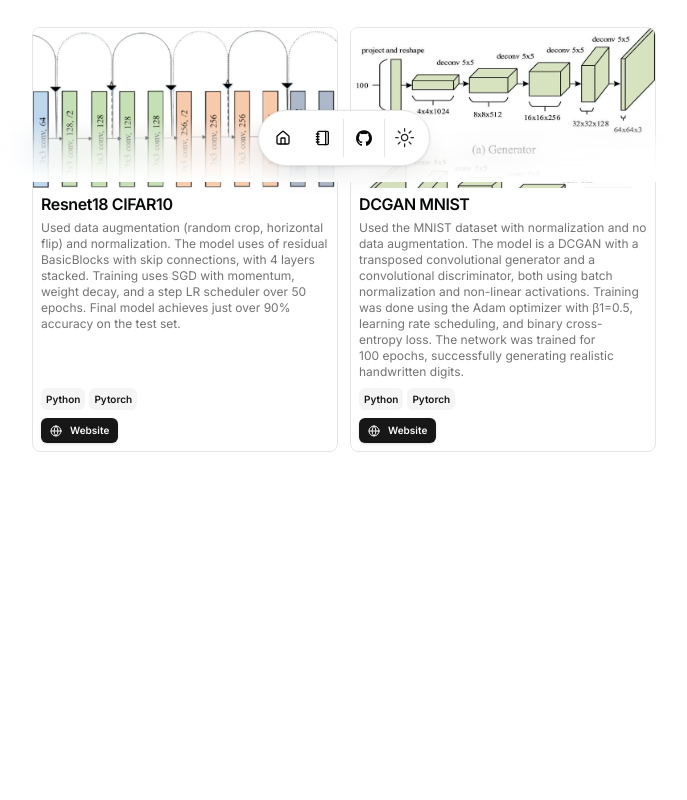
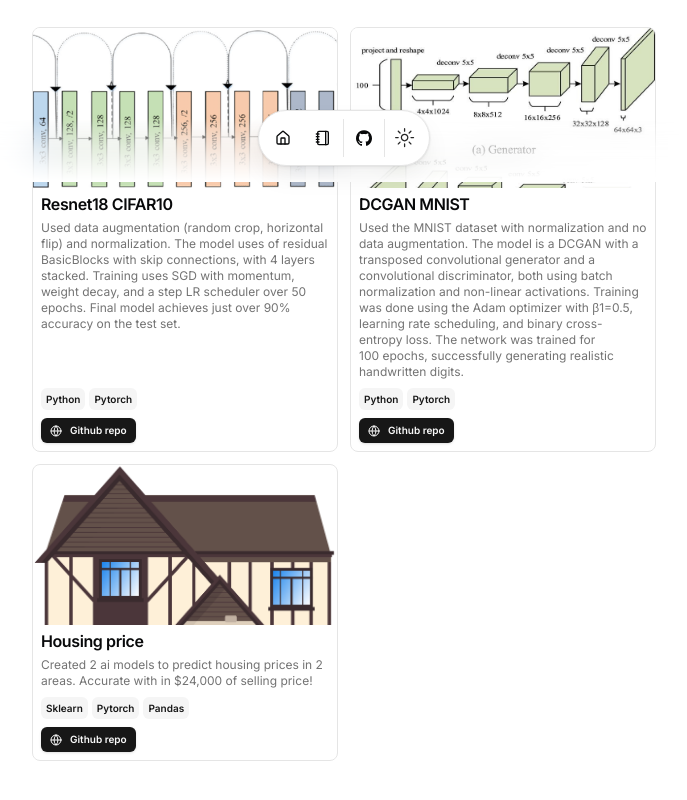
Before and after one commit to DeveloperRadleighPompei/radleighpompei, a Next.js app: page / in a window 1280 px wide. Shown: the part 618-1418 px from the top of the page, without its empty margins (296-983 px from the left). Before the commit the page ends 1220 px from the top, so only its background shows below. Built offline with nearby package versions, Linux system fonts and the light colour scheme.

Commit message:
added housing price

```diff
--- a/src/data/resume.tsx
+++ b/src/data/resume.tsx
@@ -17,6 +17,7 @@
     "Seaborn",
     "Matplotlib",
     "C++",
+    "Rust",
   ],
   navbar: [
     { href: "/", icon: HomeIcon, label: "Home" },
@@ -55,7 +56,7 @@
       ],
       links: [
         {
-          type: "Website",
+          type: "Github repo",
           href: "https://github.com/DeveloperRadleighPompei/Radleigh-ML/blob/main/CIFAR10-Resnet18/main.py",
           icon: <Icons.globe className="size-3" />,
         },
@@ -76,7 +77,7 @@
       ],
       links: [
         {
-          type: "Website",
+          type: "Github repo",
           href: "https://github.com/DeveloperRadleighPompei/Radleigh-ML/blob/main/MNIST-GAN/main.py",
           icon: <Icons.globe className="size-3" />,
         },
@@ -85,5 +86,27 @@
       video:
           "",
     },
+    {
+      title: "Housing price",
+      href: "https://github.com/DeveloperRadleighPompei/Radleigh-ML/blob/main/MNIST-GAN/main.py",
+      active: true,
+      description:
+          "Created 2 ai models to predict housing prices in 2 areas. Accurate with in $24,000 of selling price!",
+      technologies: [
+        "Sklearn",
+        "Pytorch",
+        "Pandas ",
+      ],
+      links: [
+        {
+          type: "Github repo",
+          href: "https://github.com/DeveloperRadleighPompei/Radleigh-ML/",
+          icon: <Icons.globe className="size-3" />,
+        },
+      ],
+      image: "/house.png",
+      video:
+          "",
+    },
   ],
 } as const;
```
Also changed, not shown: public/house.png (added).
